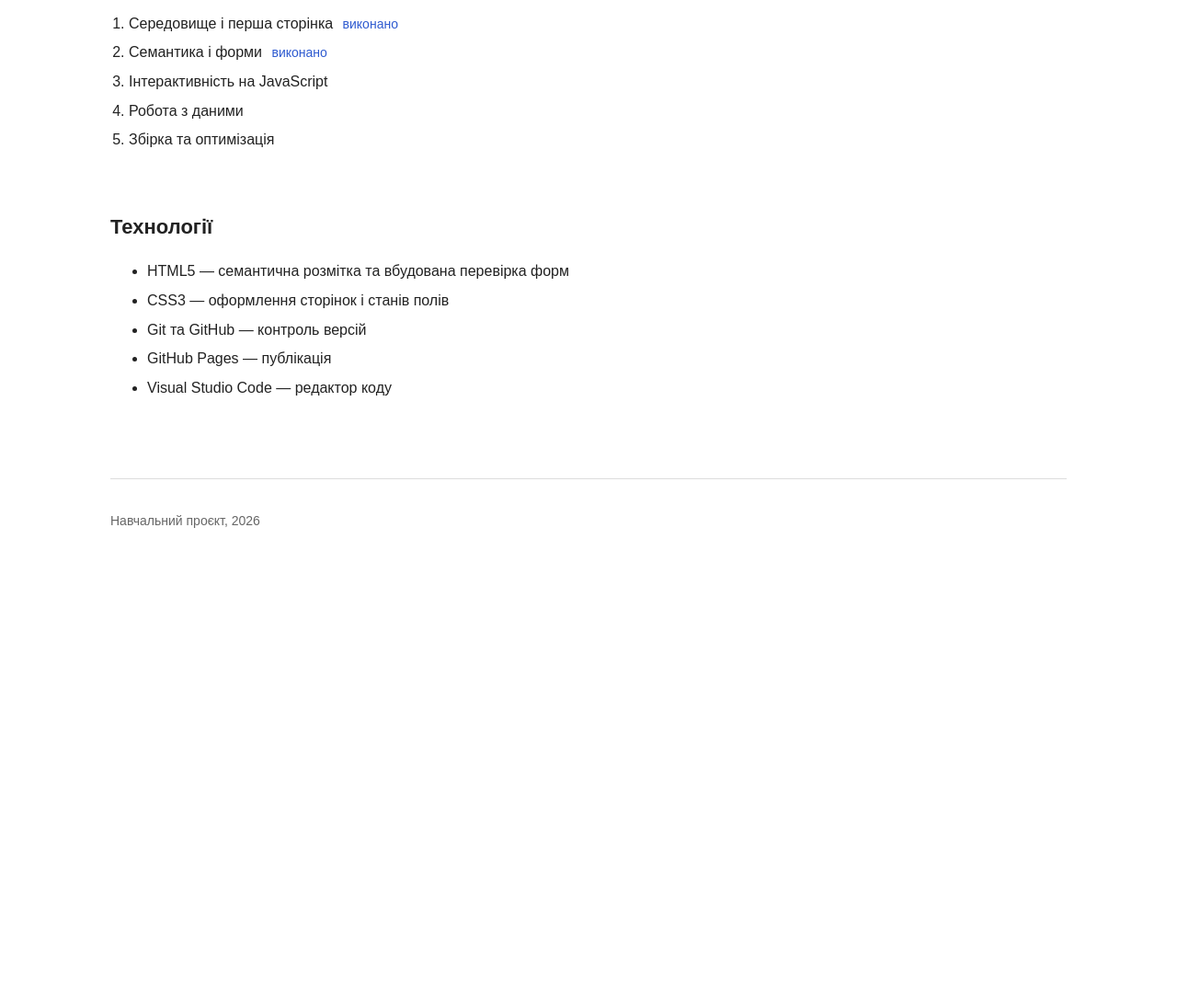
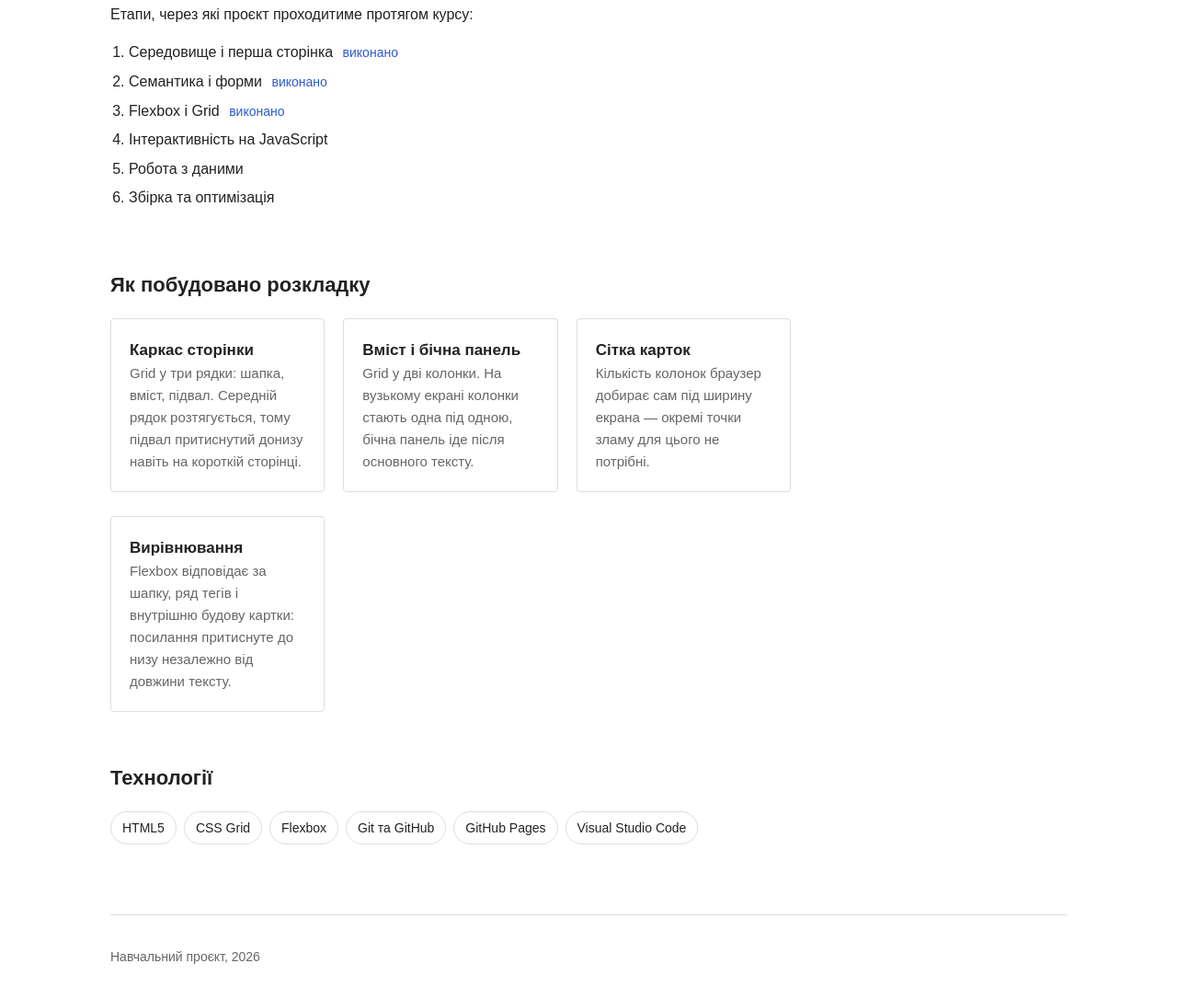
Before and after one commit to dreyliky/course-project, a plain HTML site: page about.html in a window 1280 px wide. Shown: the part 576-1661 px from the top of the page at 92% size. Before the commit the page ends 1188 px from the top, so only its background shows below. Drawn offline with Linux system fonts and the light colour scheme.

Commit message:
feat: describe the layout on the about page
Add a card grid explaining how the page shell, the two columns and the
card grid are built, and turn the technology list into a flexible tag row.

```diff
--- a/about.html
+++ b/about.html
@@ -37,7 +37,8 @@
                     <li>налаштовано Git, редактор коду та репозиторій на GitHub;</li>
                     <li>закладено структуру каталогів для розмітки, стилів і звітів;</li>
                     <li>сторінки опубліковано через GitHub Pages;</li>
-                    <li>форму зворотного зв'язку перевіряє сам браузер, без скриптів.</li>
+                    <li>форму зворотного зв'язку перевіряє сам браузер, без скриптів;</li>
+                    <li>розкладку сторінок побудовано на Grid і Flexbox.</li>
                 </ul>
             </section>
 
@@ -48,6 +49,7 @@
                 <ol>
                     <li>Середовище і перша сторінка <span class="status">виконано</span></li>
                     <li>Семантика і форми <span class="status">виконано</span></li>
+                    <li>Flexbox і Grid <span class="status">виконано</span></li>
                     <li>Інтерактивність на JavaScript</li>
                     <li>Робота з даними</li>
                     <li>Збірка та оптимізація</li>
@@ -55,14 +57,55 @@
             </section>
 
             <section>
+                <h2>Як побудовано розкладку</h2>
+
+                <ul class="cards">
+                    <li class="card">
+                        <h3 class="card__title">Каркас сторінки</h3>
+                        <p class="card__text">
+                            Grid у три рядки: шапка, вміст, підвал. Середній рядок
+                            розтягується, тому підвал притиснутий донизу навіть на
+                            короткій сторінці.
+                        </p>
+                    </li>
+
+                    <li class="card">
+                        <h3 class="card__title">Вміст і бічна панель</h3>
+                        <p class="card__text">
+                            Grid у дві колонки. На вузькому екрані колонки стають одна
+                            під одною, бічна панель іде після основного тексту.
+                        </p>
+                    </li>
+
+                    <li class="card">
+                        <h3 class="card__title">Сітка карток</h3>
+                        <p class="card__text">
+                            Кількість колонок браузер добирає сам під ширину екрана —
+                            окремі точки зламу для цього не потрібні.
+                        </p>
+                    </li>
+
+                    <li class="card">
+                        <h3 class="card__title">Вирівнювання</h3>
+                        <p class="card__text">
+                            Flexbox відповідає за шапку, ряд тегів і внутрішню будову
+                            картки: посилання притиснуте до низу незалежно від довжини
+                            тексту.
+                        </p>
+                    </li>
+                </ul>
+            </section>
+
+            <section>
                 <h2>Технології</h2>
 
-                <ul>
-                    <li>HTML5 — семантична розмітка та вбудована перевірка форм</li>
-                    <li>CSS3 — оформлення сторінок і станів полів</li>
-                    <li>Git та GitHub — контроль версій</li>
-                    <li>GitHub Pages — публікація</li>
-                    <li>Visual Studio Code — редактор коду</li>
+                <ul class="tags">
+                    <li class="tags__item">HTML5</li>
+                    <li class="tags__item">CSS Grid</li>
+                    <li class="tags__item">Flexbox</li>
+                    <li class="tags__item">Git та GitHub</li>
+                    <li class="tags__item">GitHub Pages</li>
+                    <li class="tags__item">Visual Studio Code</li>
                 </ul>
             </section>
         </main>
--- a/assets/css/style.css
+++ b/assets/css/style.css
@@ -189,6 +189,25 @@ section {
     font-size: 15px;
 }
 
+/* Ряд тегів */
+
+.tags {
+    display: flex;
+    flex-wrap: wrap;
+    gap: 8px;
+    margin: 0;
+    padding: 0;
+    list-style: none;
+}
+
+.tags__item {
+    margin-bottom: 0;
+    padding: 6px 12px;
+    border: 1px solid var(--color-border);
+    border-radius: 20px;
+    font-size: 14px;
+}
+
 /* Бічна панель */
 
 .sidebar {
```
